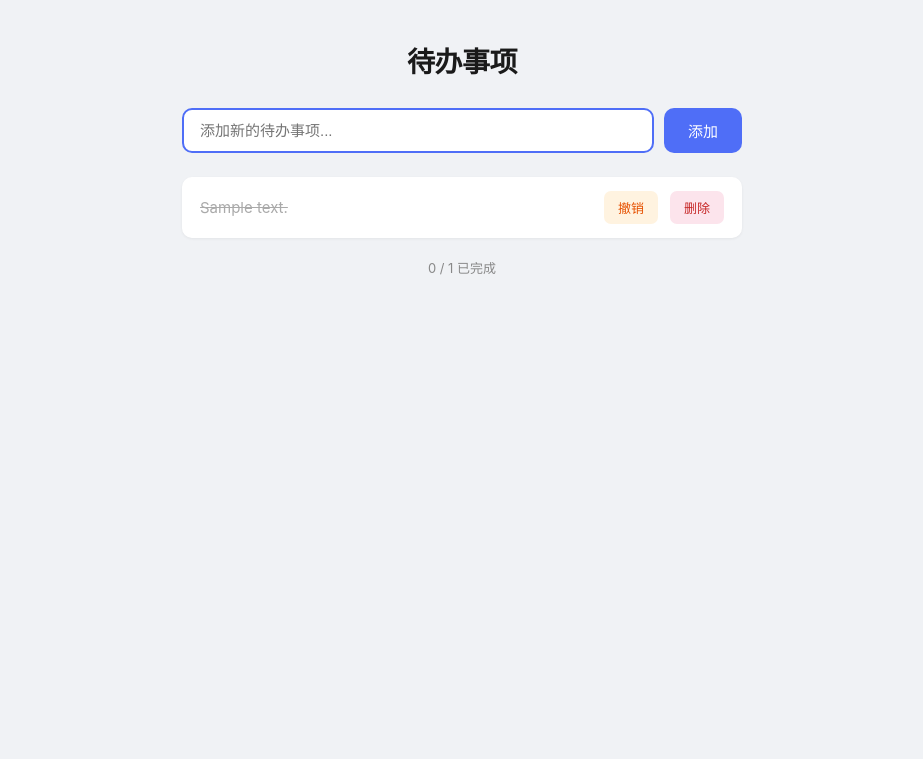
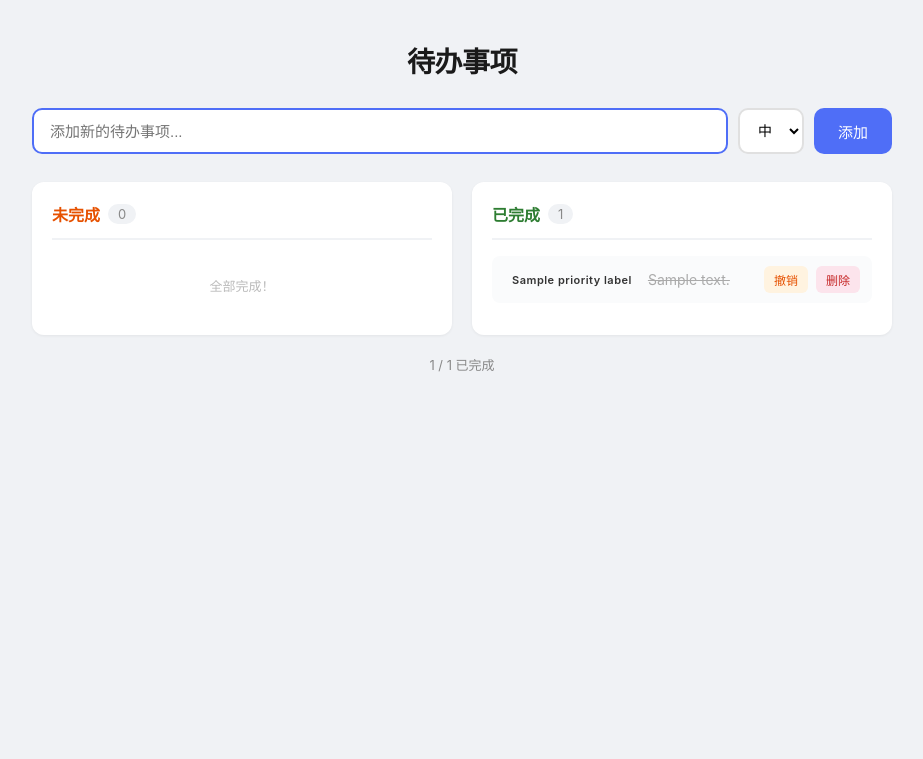
Before and after one commit to ZihengMiao-Colin/todo-flask-app, a Flask app: template templates/index.html in a window 1280 px wide. Shown: the top 759 px of the page, without its empty margins (178-1101 px from the left). Run offline with Flask 3, Linux system fonts and the light colour scheme; the template is opened without the code that fills it: most values are stand-ins (such as "Sample title", 1, 10 or a date in 2020).

Commit message:
Add priority labels and two-column layout
Feat: each task supports high/medium/low priority with color-coded labels,
sorted by priority on the page. The layout is split into two columns:
incomplete tasks on the left, completed on the right.

Co-Authored-By: Claude Opus 4.7 <noreply@anthropic.com>

```diff
--- a/app.py
+++ b/app.py
@@ -5,18 +5,25 @@ app = Flask(__name__)
 todos = []
 next_id = 1
 
+PRIORITY_ORDER = {"high": 0, "medium": 1, "low": 2}
+PRIORITY_LABELS = {"high": "高", "medium": "中", "low": "低"}
+
 
 @app.route("/")
 def index():
-    return render_template("index.html", todos=todos)
+    sorted_todos = sorted(todos, key=lambda t: PRIORITY_ORDER[t["priority"]])
+    return render_template("index.html", todos=sorted_todos, priority_labels=PRIORITY_LABELS)
 
 
 @app.route("/add", methods=["POST"])
 def add():
     global next_id
     content = request.form.get("content", "").strip()
+    priority = request.form.get("priority", "medium")
+    if priority not in PRIORITY_ORDER:
+        priority = "medium"
     if content:
-        todos.append({"id": next_id, "content": content, "completed": False})
+        todos.append({"id": next_id, "content": content, "completed": False, "priority": priority})
         next_id += 1
     return redirect(url_for("index"))
 
--- a/templates/index.html
+++ b/templates/index.html
@@ -23,7 +23,7 @@
 
         .container {
             width: 100%;
-            max-width: 560px;
+            max-width: 860px;
         }
 
         h1 {
@@ -38,10 +38,10 @@
         .add-form {
             display: flex;
             gap: 10px;
-            margin-bottom: 24px;
+            margin-bottom: 28px;
         }
 
-        .add-form input {
+        .add-form input[type="text"] {
             flex: 1;
             padding: 12px 16px;
             border: 2px solid #e0e0e0;
@@ -51,7 +51,22 @@
             transition: border-color 0.2s;
         }
 
-        .add-form input:focus {
+        .add-form input[type="text"]:focus {
+            border-color: #4f6ef7;
+        }
+
+        .add-form select {
+            padding: 12px 14px;
+            border: 2px solid #e0e0e0;
+            border-radius: 10px;
+            font-size: 14px;
+            outline: none;
+            background: #fff;
+            cursor: pointer;
+            transition: border-color 0.2s;
+        }
+
+        .add-form select:focus {
             border-color: #4f6ef7;
         }
 
@@ -71,31 +86,73 @@
             background: #3b5de7;
         }
 
+        .columns {
+            display: grid;
+            grid-template-columns: 1fr 1fr;
+            gap: 20px;
+        }
+
+        @media (max-width: 640px) {
+            .columns {
+                grid-template-columns: 1fr;
+            }
+        }
+
+        .column {
+            background: #fff;
+            border-radius: 12px;
+            padding: 20px;
+            box-shadow: 0 1px 3px rgba(0, 0, 0, 0.06);
+        }
+
+        .column-title {
+            font-size: 16px;
+            font-weight: 600;
+            margin-bottom: 16px;
+            padding-bottom: 12px;
+            border-bottom: 2px solid #f0f2f5;
+            display: flex;
+            align-items: center;
+            gap: 8px;
+        }
+
+        .column-title .count {
+            font-size: 13px;
+            font-weight: 400;
+            color: #888;
+            background: #f0f2f5;
+            padding: 2px 10px;
+            border-radius: 10px;
+        }
+
+        .column-incomplete .column-title { color: #e65100; }
+        .column-completed .column-title { color: #2e7d32; }
+
         .todo-list {
             list-style: none;
             display: flex;
             flex-direction: column;
             gap: 8px;
+            min-height: 40px;
         }
 
         .todo-item {
             display: flex;
             align-items: center;
-            gap: 12px;
-            background: #fff;
-            padding: 14px 18px;
-            border-radius: 10px;
-            box-shadow: 0 1px 3px rgba(0, 0, 0, 0.06);
-            transition: box-shadow 0.2s;
+            gap: 8px;
+            padding: 10px 12px;
+            border-radius: 8px;
+            background: #fafbfc;
+            transition: background 0.2s;
         }
 
         .todo-item:hover {
-            box-shadow: 0 2px 8px rgba(0, 0, 0, 0.1);
+            background: #f0f2f5;
         }
 
         .todo-content {
             flex: 1;
-            font-size: 15px;
+            font-size: 14px;
             word-break: break-word;
         }
 
@@ -105,10 +162,10 @@
         }
 
         .btn {
-            padding: 7px 14px;
+            padding: 5px 10px;
             border: none;
-            border-radius: 7px;
-            font-size: 13px;
+            border-radius: 6px;
+            font-size: 12px;
             font-weight: 500;
             cursor: pointer;
             transition: background 0.2s, transform 0.1s;
@@ -146,11 +203,36 @@
             background: #f8bbd0;
         }
 
+        .priority-badge {
+            display: inline-block;
+            padding: 2px 8px;
+            border-radius: 10px;
+            font-size: 11px;
+            font-weight: 600;
+            letter-spacing: 0.5px;
+            flex-shrink: 0;
+        }
+
+        .priority-high {
+            background: #fce4ec;
+            color: #c62828;
+        }
+
+        .priority-medium {
+            background: #fff3e0;
+            color: #e65100;
+        }
+
+        .priority-low {
+            background: #e8f5e9;
+            color: #2e7d32;
+        }
+
         .empty {
             text-align: center;
-            color: #999;
-            padding: 48px 0;
-            font-size: 15px;
+            color: #bbb;
+            padding: 20px 0;
+            font-size: 13px;
         }
 
         .stats {
@@ -167,34 +249,73 @@
 
         <form class="add-form" action="/add" method="POST">
             <input type="text" name="content" placeholder="添加新的待办事项..." required autofocus>
+            <select name="priority">
+                <option value="medium">中</option>
+                <option value="high">高</option>
+                <option value="low">低</option>
+            </select>
             <button type="submit">添加</button>
         </form>
 
         {% if todos %}
+        <div class="columns">
+            <div class="column column-incomplete">
+                <div class="column-title">
+                    未完成
+                    <span class="count">{{ todos | rejectattr('completed') | list | length }}</span>
+                </div>
                 <ul class="todo-list">
-            {% for todo in todos %}
+                    {% for todo in todos if not todo.completed %}
                     <li class="todo-item">
-                <span class="todo-content {{ 'completed' if todo.completed else '' }}">
-                    {{ todo.content }}
+                        <span class="priority-badge priority-{{ todo.priority }}">
+                            {{ priority_labels[todo.priority] }}
                         </span>
+                        <span class="todo-content">{{ todo.content }}</span>
                         <a href="/toggle/{{ todo.id }}">
-                    <button class="btn btn-toggle {{ 'undo' if todo.completed else '' }}">
-                        {{ '撤销' if todo.completed else '完成' }}
-                    </button>
+                            <button class="btn btn-toggle">完成</button>
                         </a>
                         <a href="/delete/{{ todo.id }}">
                             <button class="btn btn-delete">删除</button>
                         </a>
                     </li>
+                    {% else %}
+                    <div class="empty">全部完成！</div>
                     {% endfor %}
                 </ul>
+            </div>
+
+            <div class="column column-completed">
+                <div class="column-title">
+                    已完成
+                    <span class="count">{{ todos | selectattr('completed') | list | length }}</span>
+                </div>
+                <ul class="todo-list">
+                    {% for todo in todos if todo.completed %}
+                    <li class="todo-item">
+                        <span class="priority-badge priority-{{ todo.priority }}">
+                            {{ priority_labels[todo.priority] }}
+                        </span>
+                        <span class="todo-content completed">{{ todo.content }}</span>
+                        <a href="/toggle/{{ todo.id }}">
+                            <button class="btn btn-toggle undo">撤销</button>
+                        </a>
+                        <a href="/delete/{{ todo.id }}">
+                            <button class="btn btn-delete">删除</button>
+                        </a>
+                    </li>
                     {% else %}
-        <div class="empty">还没有待办事项，添加一个吧。</div>
+                    <div class="empty">暂无已完成</div>
+                    {% endfor %}
+                </ul>
+            </div>
+        </div>
+        {% else %}
+        <div class="empty" style="padding: 48px 0;">还没有待办事项，添加一个吧。</div>
         {% endif %}
 
         {% if todos %}
         <div class="stats">
-            {{ todos | selectattr('completed', 'equalto', true) | list | length }} / {{ todos | length }} 已完成
+            {{ todos | selectattr('completed') | list | length }} / {{ todos | length }} 已完成
         </div>
         {% endif %}
     </div>
```
Lines whose indentation alone changed are shown as unchanged.
